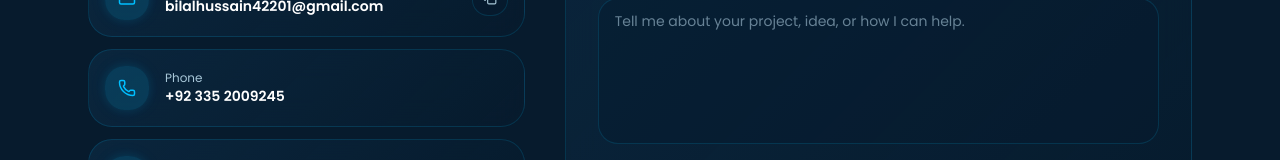
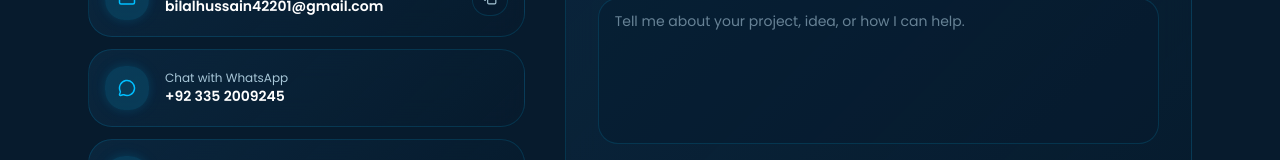
Before and after one commit to bilalwebs/Portfolio, a React (Vite) app in the folder frontend/: page / in a window 1280 px wide. Shown: the part 11179-11339 px from the top of the page. Built offline with nearby package versions, Linux system fonts and the light colour scheme; no server answers.

Commit message:
feat: replace Phone with Chat with WhatsApp contact option

```diff
--- a/frontend/src/components/sections/contact.tsx
+++ b/frontend/src/components/sections/contact.tsx
@@ -1,6 +1,6 @@
 import { useState, useRef, useCallback, type FormEvent } from "react";
 import { motion } from "motion/react";
-import { Mail, Phone, MapPin, Send, Check, Copy } from "lucide-react";
+import { Mail, MapPin, Send, Check, Copy, MessageCircle } from "lucide-react";
 import { Section } from "@/components/ui/section";
 import { profile, socials } from "@/data/portfolio";
 import { SocialIcon } from "@/components/ui/social-icon";
@@ -65,7 +65,7 @@ export function Contact() {
 
   const cards = [
     { icon: Mail, label: "Email", value: profile.email, href: `mailto:${profile.email}` },
-    { icon: Phone, label: "Phone", value: profile.phone, href: `tel:${profile.phone.replace(/\s/g, "")}` },
+    { icon: MessageCircle, label: "Chat with WhatsApp", value: "+92 335 2009245", href: `https://wa.me/923352009245?text=${encodeURIComponent("Hi Bilal, I found your portfolio and would like to discuss a project.")}` },
     { icon: MapPin, label: "Location", value: profile.location, href: "#" },
   ];
 
@@ -96,7 +96,11 @@ export function Contact() {
           <div className="space-y-3">
             {cards.map((c) => (
               <div key={c.label} className="glass-card flex items-center gap-4 p-4 transition-all hover:-translate-y-0.5 hover:neon-glow">
-                <a href={c.href} className="flex min-w-0 flex-1 items-center gap-4">
+                <a
+                  href={c.href}
+                  {...(c.label === "Chat with WhatsApp" ? { target: "_blank", rel: "noopener noreferrer" } : {})}
+                  className="flex min-w-0 flex-1 items-center gap-4"
+                >
                   <span className="grid h-11 w-11 shrink-0 place-items-center rounded-xl bg-primary/15 text-primary neon-glow">
                     <c.icon size={18} />
                   </span>
```
